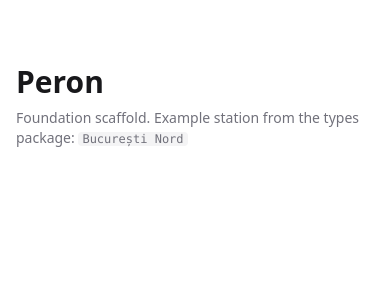
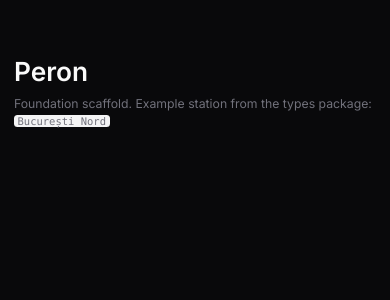
Before and after one commit to henrick-tissink/peron, a Next.js app in the folder apps/web/: page / in a window 390 px wide. Shown: the top 300 px of the page. Built offline with nearby package versions, Linux system fonts and the light colour scheme.

Commit message:
feat(web): Tailwind theme (zinc+blue-600), Inter font, dark-mode media query

```diff
--- a/apps/web/src/app/globals.css
+++ b/apps/web/src/app/globals.css
@@ -1,9 +1,63 @@
 @import "tailwindcss";
 
-@theme {
+@theme inline {
+  /* Brand / rail accent */
   --color-peron-blue: #2563eb;
+  --color-peron-blue-hover: #1d4ed8;
+  --color-peron-blue-soft: #eff6ff;
+
+  /* Semantic */
+  --color-ok: #16a34a;
+  --color-warn: #d97706;
+  --color-err: #dc2626;
+
+  /* Surfaces & text (light mode defaults; see below for dark overrides) */
+  --color-bg: #ffffff;
+  --color-bg-subtle: #fafafa;
+  --color-bg-muted: #f4f4f5;       /* zinc-100 */
+  --color-border: #e4e4e7;         /* zinc-200 */
+  --color-text: #18181b;           /* zinc-900 */
+  --color-text-muted: #71717a;     /* zinc-500 */
+  --color-text-subtle: #a1a1aa;    /* zinc-400 */
+
+  /* Radii */
+  --radius-card: 10px;
+  --radius-control: 8px;
+
+  /* Font families (Inter injected via next/font/google in layout.tsx) */
+  --font-sans: var(--font-inter), ui-sans-serif, system-ui, sans-serif;
+  --font-mono: ui-monospace, "SF Mono", Menlo, monospace;
+}
+
+@media (prefers-color-scheme: dark) {
+  @theme inline {
+    --color-bg: #09090b;           /* zinc-950 */
+    --color-bg-subtle: #18181b;    /* zinc-900 */
+    --color-bg-muted: #27272a;     /* zinc-800 */
+    --color-border: #3f3f46;       /* zinc-700 */
+    --color-text: #fafafa;         /* zinc-50 */
+    --color-text-muted: #a1a1aa;   /* zinc-400 */
+    --color-text-subtle: #71717a;  /* zinc-500 */
+
+    --color-peron-blue-soft: #1e3a8a;
+  }
 }
 
 html {
-  font-family: ui-sans-serif, system-ui, sans-serif;
+  background-color: var(--color-bg);
+  color: var(--color-text);
+  font-family: var(--font-sans);
+  font-size: 14px;
+  line-height: 1.4;
 }
+
+body {
+  -webkit-font-smoothing: antialiased;
+  -moz-osx-font-smoothing: grayscale;
+}
+
+/* Utility for time strings: monospace + tabular */
+.num-time {
+  font-family: var(--font-mono);
+  font-variant-numeric: tabular-nums;
+}
--- a/apps/web/src/app/layout.tsx
+++ b/apps/web/src/app/layout.tsx
@@ -1,8 +1,16 @@
 import "./globals.css";
+import { Inter } from "next/font/google";
+
+const inter = Inter({
+  subsets: ["latin", "latin-ext"],
+  variable: "--font-inter",
+  display: "swap",
+});
 
 export const metadata = {
-  title: "Peron",
-  description: "A cleaner frontend for Romanian train search",
+  title: "Peron — train search for Romania",
+  description:
+    "A cleaner, faster, mobile-friendly frontend for Romania's national rail network.",
 };
 
 export default function RootLayout({
@@ -11,8 +19,8 @@ export default function RootLayout({
   children: React.ReactNode;
 }) {
   return (
-    <html lang="ro" className="bg-white text-zinc-900 dark:bg-zinc-950 dark:text-zinc-100">
-      <body className="antialiased">{children}</body>
+    <html lang="ro" className={inter.variable}>
+      <body>{children}</body>
     </html>
   );
 }
```
